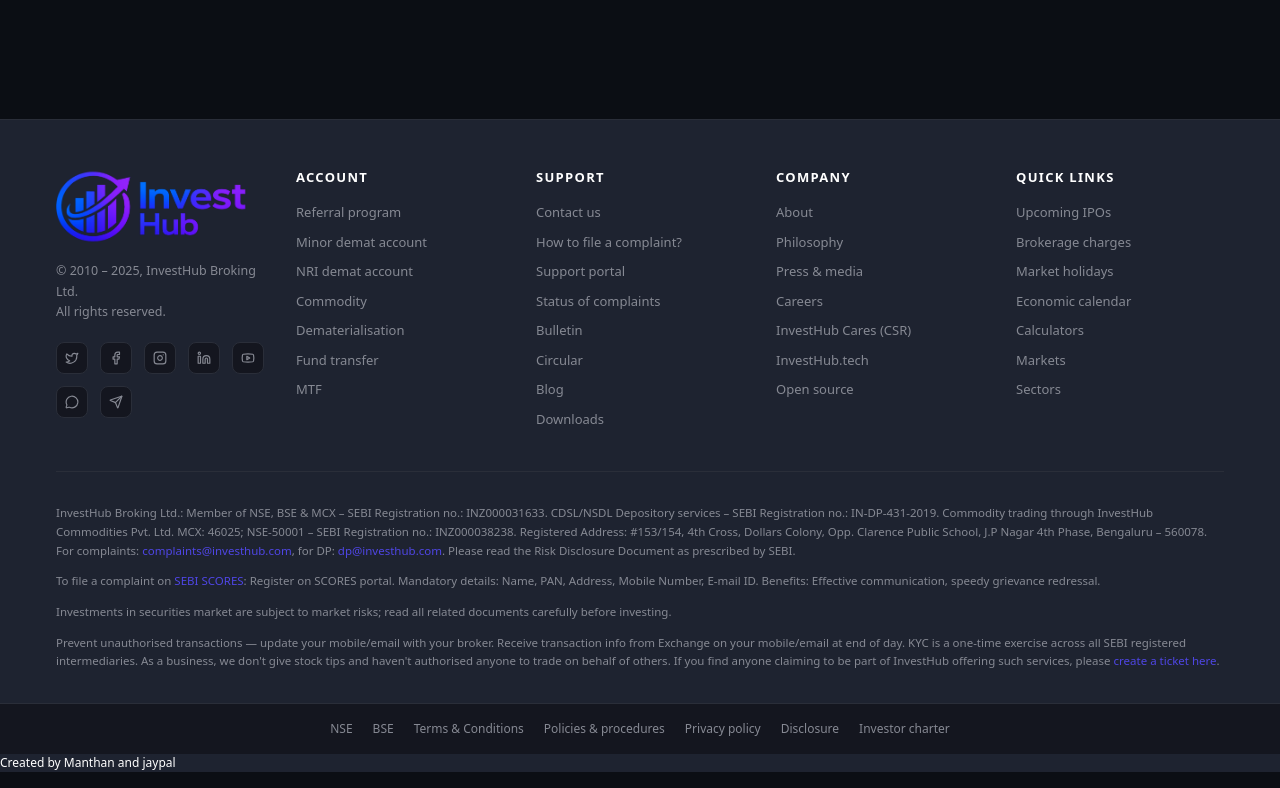
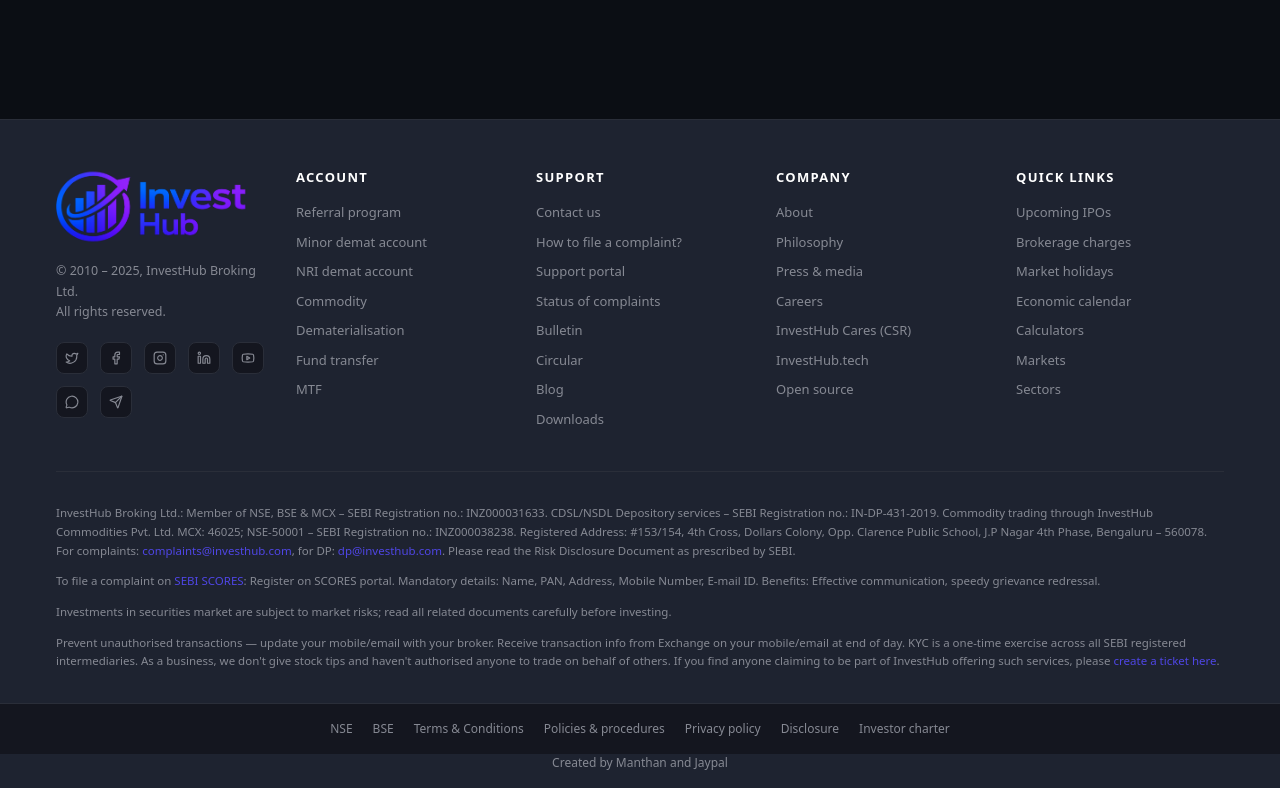
Before and after one commit to Jaypal-Singh/new-invest-hub, a React (Vite) app in the folder frontend/: page /support in a window 1280 px wide. Shown: the part 981-1769 px from the top of the page. Built offline with nearby package versions, Linux system fonts and the light colour scheme; no server answers.

Commit message:
hjbfhbfbf

```diff
--- a/frontend/src/Pages/landing_page/Footer.jsx
+++ b/frontend/src/Pages/landing_page/Footer.jsx
@@ -112,7 +112,7 @@
         </div>
       </div>
 
-      <p className="text-muted text-[12px] font-medium">Created by Manthan and jaypal</p>
+      <p className="text-[var(--text-muted)] text-[12px] font-medium text-center pb-4">Created by Manthan and Jaypal</p>
     </footer>
   );
 }
```
